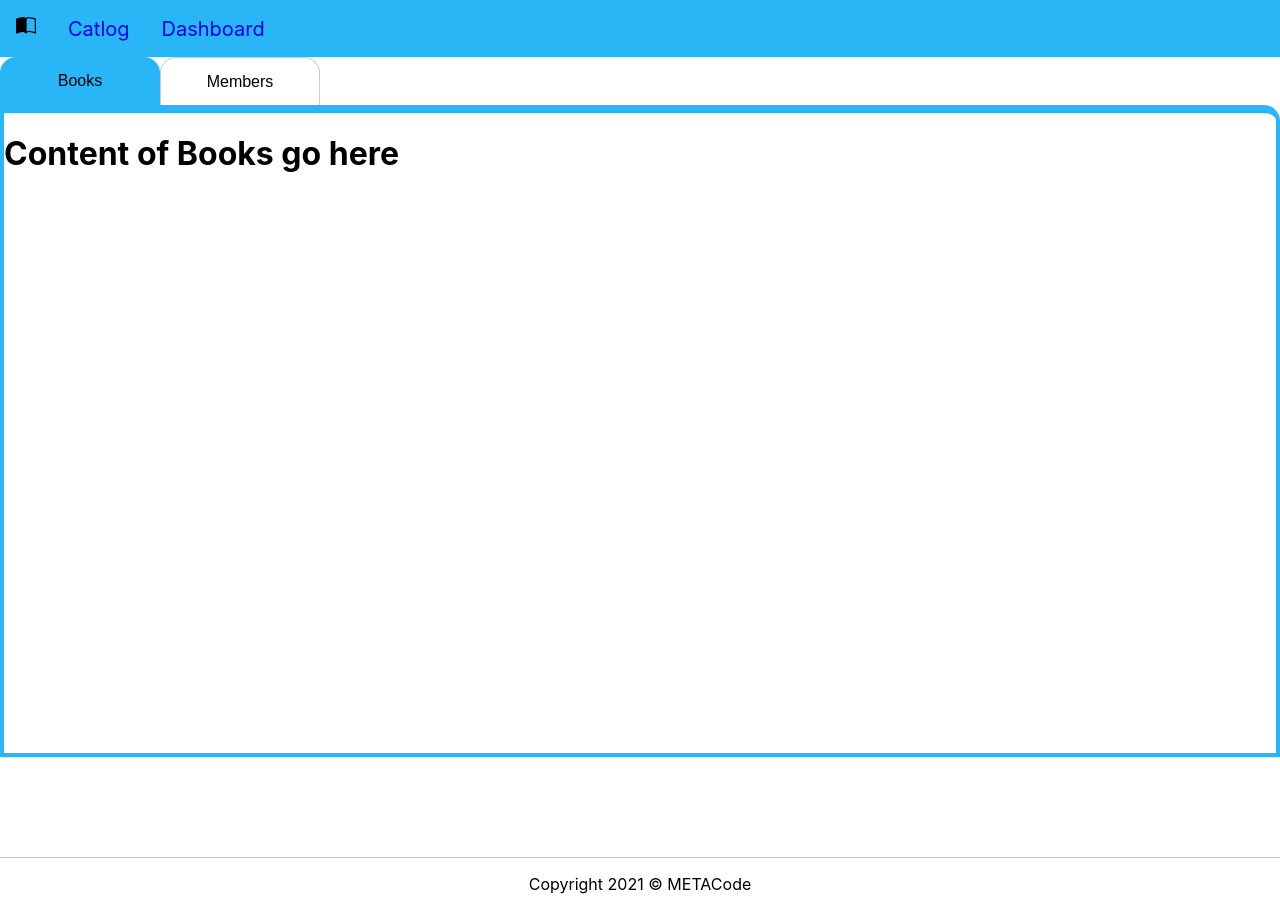
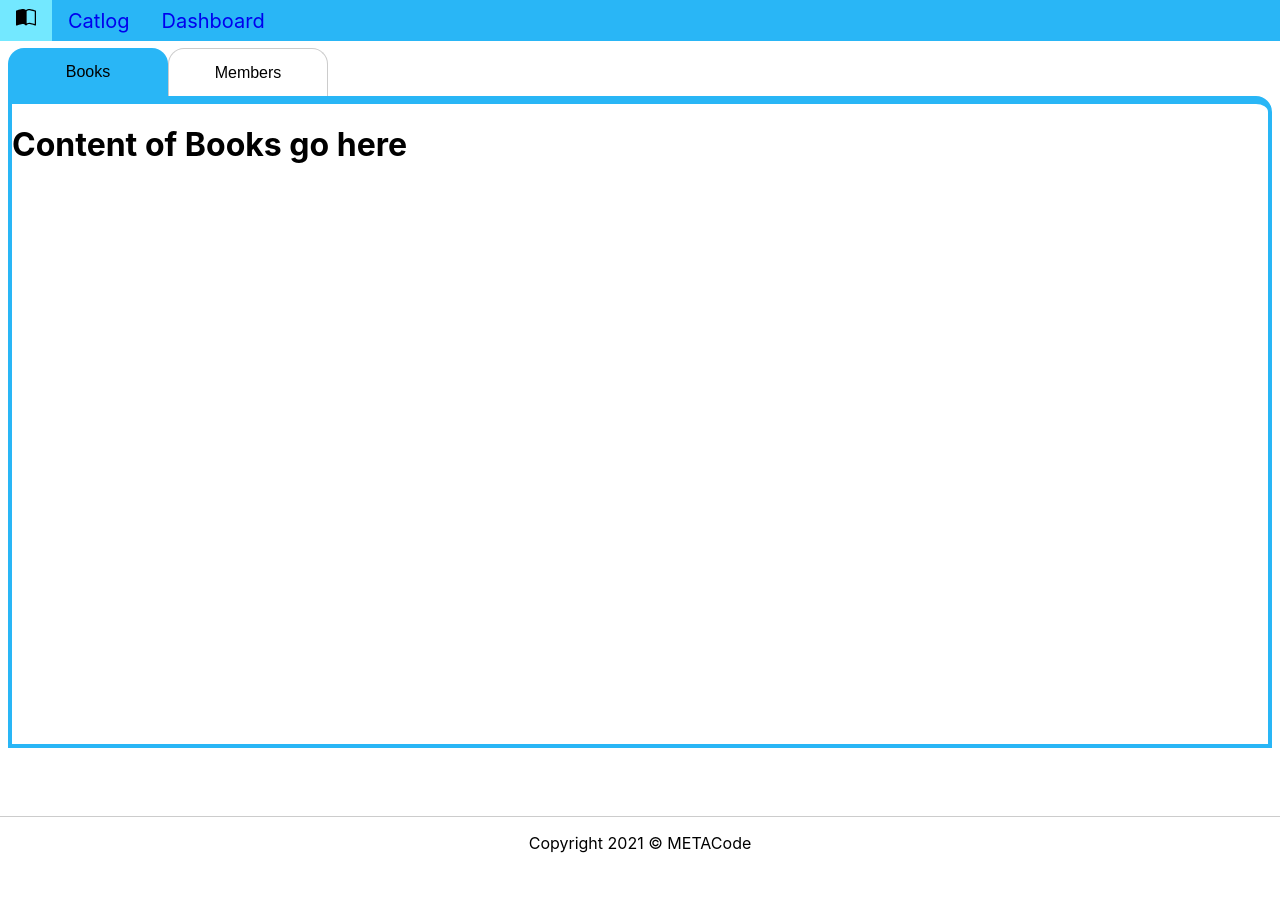
Before and after one commit to lahirusandaruwan7/LMS-Project-practice, a React (Create React App) app: page / in a window 1280 px wide. After the commit the page ends 869 px from the top, so only its background shows below. Built offline with nearby package versions, Linux system fonts and the light colour scheme.

Commit message:
Css Bug Fix

```diff
--- a/src/App.js
+++ b/src/App.js
@@ -2,7 +2,7 @@ import React from "react";
 import { ThemeProvider } from "styled-components";
 import { BsBookHalf } from "react-icons/bs";
 
-import {  Main, Footer } from "./components/Layout";
+import { Main, Footer, Header } from "./components/Layout";
 import { Navbar, NavItem, NavLink } from "./components/Navbar";
 
 import Dashboard from "./containers/Dashboard";
@@ -22,13 +22,13 @@ function App() {
   };
   return (
     <ThemeProvider theme={theme}>
-
+      <Header>
         <Navbar>
-        <NavItem>
-          <NavLink>
-            <BsBookHalf/>
-          </NavLink>
-        </NavItem>
+          <NavItem>
+            <NavLink>
+              <BsBookHalf />
+            </NavLink>
+          </NavItem>
           <NavItem>
             <NavLink href="#">Catlog</NavLink>
           </NavItem>
@@ -36,9 +36,11 @@ function App() {
             <NavLink href="#">Dashboard</NavLink>
           </NavItem>
         </Navbar>
-
-      <Main><Dashboard></Dashboard></Main>
-      <Footer> Copyright {new Date().getFullYear()} &copy; METACode {" "}</Footer>
+      </Header>
+      <Main>
+        <Dashboard></Dashboard>
+      </Main>
+      <Footer> Copyright {new Date().getFullYear()} &copy; METACode </Footer>
     </ThemeProvider>
   );
 }
--- a/src/components/Layout.js
+++ b/src/components/Layout.js
@@ -1,13 +1,20 @@
 import styled from "styled-components";
 
+export const Header = styled.header`
+  height: 5vh;
+`;
 
 export const Main = styled.main`
-  min-height: 100vh;
-  margin: 0px;
+  min-height: 95vh;
+  padding: ${(props) => props.theme.spacing(1)};
+  display: flex;
+  flex-direction: column;
+  align-items: center;
+
 `;
 export const Footer = styled.footer`
   display: flex;
   justify-content: center;
-  padding:1em;
-  border-top:1px solid #ccc;
+  padding: 1em;
+  border-top: 1px solid #ccc;
 `;
--- a/src/components/Navbar.js
+++ b/src/components/Navbar.js
@@ -1,11 +1,17 @@
 import styled from "styled-components/";
 
 export const Navbar = styled.ul`
-padding:1em 0;
+
 list-style-type: none;
-margin: 0px;
+margin:0;
+padding:${(props) => props.theme.spacing(1)} 0;
 overflow: hidden;
 background-color:${(props)=>props.theme.primary.main};
+width:100%;
+position:fixed;
+top:0;
+z-index:1;
+max-height:5vh;
 `;
 export const NavItem = styled.li`
   display:inline;
```
